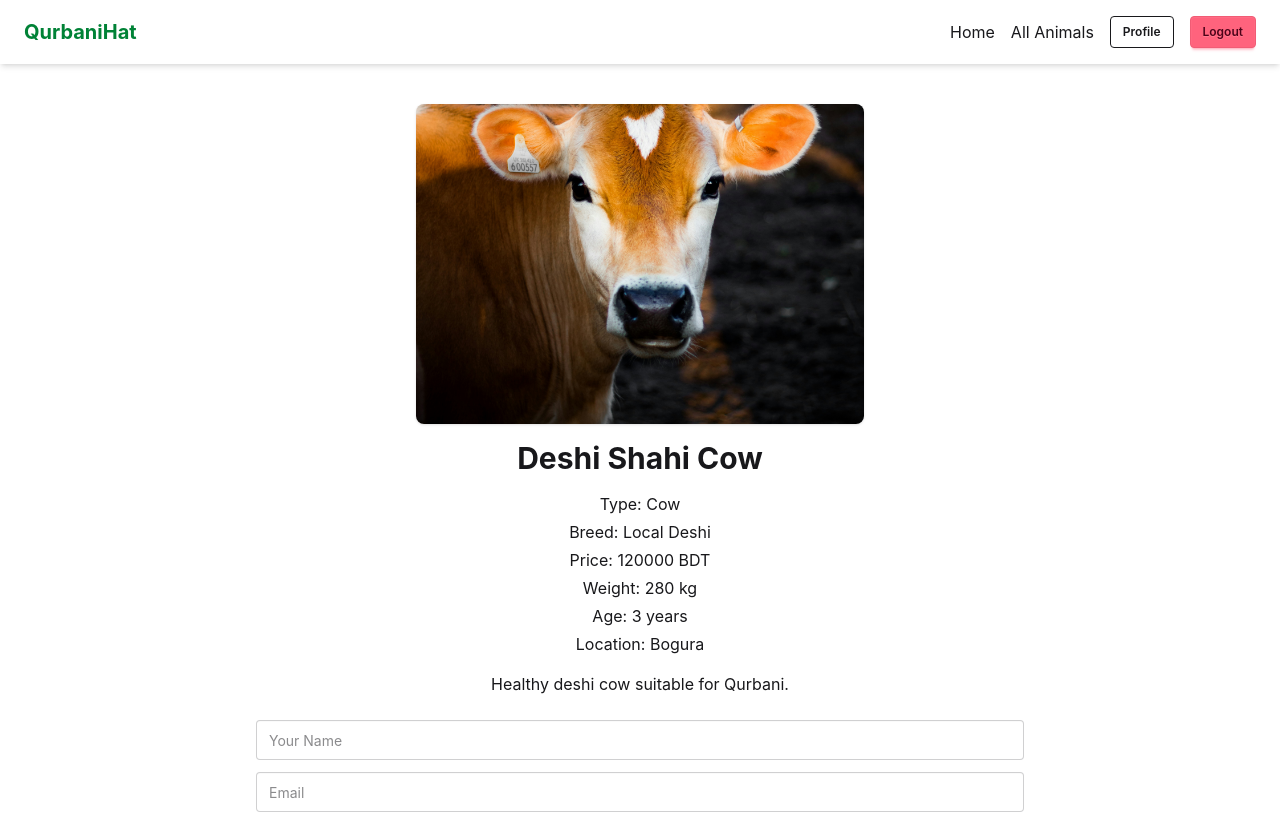
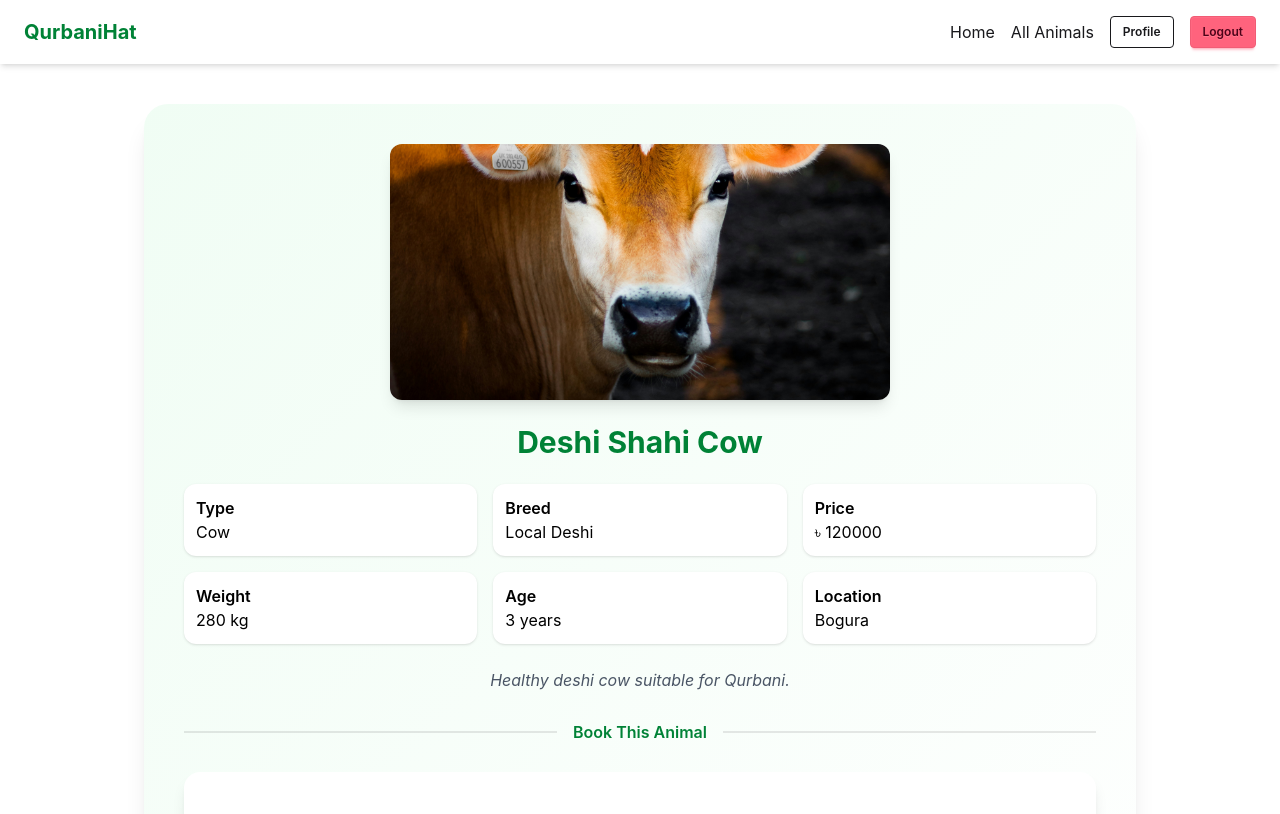
Before and after one commit to Rukshanaafrin/qurbani-hat, a Next.js app: page /details/1 in a window 1280 px wide. Shown: the top 814 px of the page. Built offline with nearby package versions, Linux system fonts and the light colour scheme; no server answers; sample sign-in values are in the browser's storage.

Commit message:
added to final code

```diff
--- a/package.json
+++ b/package.json
@@ -11,6 +11,7 @@
   "dependencies": {
     "animate.css": "^4.1.1",
     "firebase": "^12.12.1",
+    "lottie-react": "^2.4.1",
     "next": "16.2.4",
     "react": "19.2.4",
     "react-dom": "19.2.4",
--- a/src/app/animals/page.jsx
+++ b/src/app/animals/page.jsx
@@ -1,17 +1,44 @@
-import animals from "@/data/animals.json";
+"use client";
+
+import animalsData from "@/data/animals.json";
+import { useState } from "react";
 import AnimalCard from "@/components/AnimalCard";
 
 export default function AnimalsPage() {
-  const sortedAnimals = [...animals].sort((a, b) => a.price - b.price);
+  const [animals, setAnimals] = useState(animalsData);
+
+  // 🔽 Low → High
+  const sortLowToHigh = () => {
+    const sorted = [...animals].sort((a, b) => a.price - b.price);
+    setAnimals(sorted);
+  };
+
+  // 🔼 High → Low
+  const sortHighToLow = () => {
+    const sorted = [...animals].sort((a, b) => b.price - a.price);
+    setAnimals(sorted);
+  };
 
   return (
-    <div className="mt-10">
+    <div className="mt-10 px-4">
       <h1 className="text-3xl font-bold text-center mb-6">
         All Animals
       </h1>
 
+      {/* 🔥 SORT BUTTON */}
+      <div className="flex justify-center gap-4 mb-6">
+        <button onClick={sortLowToHigh} className="btn btn-outline btn-sm">
+          Price: Low → High
+        </button>
+
+        <button onClick={sortHighToLow} className="btn btn-outline btn-sm">
+          Price: High → Low
+        </button>
+      </div>
+
+      {/* Animal Cards */}
       <div className="grid md:grid-cols-4 gap-6">
-        {sortedAnimals.map((animal) => (
+        {animals.map((animal) => (
           <AnimalCard key={animal.id} animal={animal} />
         ))}
       </div>
--- a/src/app/details/[id]/page.jsx
+++ b/src/app/details/[id]/page.jsx
@@ -1,6 +1,6 @@
 import animals from "@/data/animals.json";
 import BookingForm from "@/components/BookingForm";
-import PrivateRoute from "@/components/PrivateRoute"; // 👈 add
+import PrivateRoute from "@/components/PrivateRoute";
 
 export default async function DetailsPage({ params }) {
   const { id } = await params;
@@ -12,31 +12,77 @@ export default async function DetailsPage({ params }) {
   }
 
   return (
-    <PrivateRoute> {/* 👈 add */}
-      <div className="max-w-3xl mx-auto mt-10 text-center">
+    <PrivateRoute>
+      <div className="max-w-5xl mx-auto mt-10 px-4">
+
+        {/* Main Card */}
+        <div className="bg-gradient-to-br from-green-50 to-white shadow-xl rounded-3xl p-6 md:p-10">
+
+          {/* Image */}
+          <div className="flex justify-center">
             <img
               src={animal.image}
-          className="w-full max-w-md h-80 object-cover mx-auto rounded-lg shadow"
+              className="w-full md:w-[500px] h-64 object-cover rounded-xl shadow-lg hover:scale-105 transition duration-300"
             />
+          </div>
 
-        <h1 className="text-3xl font-bold mt-4 text-center">
+          {/* Title */}
+          <h1 className="text-3xl font-bold text-center mt-6 text-green-700">
             {animal.name}
           </h1>
 
-        <div className="text-center mt-4 space-y-1">
-          <p>Type: {animal.type}</p>
-          <p>Breed: {animal.breed}</p>
-          <p>Price: {animal.price} BDT</p>
-          <p>Weight: {animal.weight} kg</p>
-          <p>Age: {animal.age} years</p>
-          <p>Location: {animal.location}</p>
+          {/* Info Grid */}
+          <div className="grid md:grid-cols-3 gap-4 mt-6 text-black">
+
+            <div className="bg-white shadow rounded-xl p-3">
+              <p className="font-semibold">Type</p>
+              <p>{animal.type}</p>
             </div>
 
-        <p className="mt-4 text-center">{animal.description}</p>
+            <div className="bg-white shadow rounded-xl p-3">
+              <p className="font-semibold">Breed</p>
+              <p>{animal.breed}</p>
+            </div>
 
-        {/* 🔥 Booking Form */}
+            <div className="bg-white shadow rounded-xl p-3">
+              <p className="font-semibold">Price</p>
+              <p>৳ {animal.price}</p>
+            </div>
+
+            <div className="bg-white shadow rounded-xl p-3">
+              <p className="font-semibold">Weight</p>
+              <p>{animal.weight} kg</p>
+            </div>
+
+            <div className="bg-white shadow rounded-xl p-3">
+              <p className="font-semibold">Age</p>
+              <p>{animal.age} years</p>
+            </div>
+
+            <div className="bg-white shadow rounded-xl p-3">
+              <p className="font-semibold">Location</p>
+              <p>{animal.location}</p>
+            </div>
+
+          </div>
+
+          {/* Description */}
+          <p className="text-center text-gray-600 mt-6 italic max-w-2xl mx-auto">
+            {animal.description}
+          </p>
+
+          {/* Divider */}
+          <div className="divider my-8 text-green-700 font-semibold">
+            Book This Animal
+          </div>
+
+          {/* Booking Form Card */}
+          <div className="bg-white shadow-lg rounded-2xl p-5">
             <BookingForm />
           </div>
-    </PrivateRoute> // 👈 add
+
+        </div>
+      </div>
+    </PrivateRoute>
   );
 }
--- a/src/app/page.jsx
+++ b/src/app/page.jsx
@@ -1,4 +1,4 @@
-import "animate.css";
+import "animate.css/animate.min.css";
 import animals from "@/data/animals.json";
 import AnimalCard from "@/components/AnimalCard";
 
--- a/src/components/AnimalCard.jsx
+++ b/src/components/AnimalCard.jsx
@@ -2,23 +2,52 @@ import Link from "next/link";
 
 export default function AnimalCard({ animal }) {
   return (
-    <div className="card bg-gray-100 shadow">
+    <div className="card bg-base-100 shadow-md hover:shadow-2xl hover:scale-[1.02] transition duration-300 relative">
+
+      {/* Badge */}
+      <span className="badge bg-black text-white absolute top-2 left-2">
+        {animal.type}
+      </span>
+
       <figure>
         <img
           src={animal.image}
           alt={animal.name}
-          className="h-40 w-full object-cover"
+          className="h-44 w-full object-cover"
         />
       </figure>
 
-      <div className="card-body">
-        <h2 className="card-title">{animal.name}</h2>
-        <p>Price: {animal.price} BDT</p>
-        <p>Location: {animal.location}</p>
+      <div className="card-body text-center">
 
-        <div className="card-actions justify-end">
+        {/* Name */}
+        <h2 className="card-title justify-center text-black">
+          {animal.name}
+        </h2>
+
+        {/* Breed */}
+        <p className="text-black text-sm">
+          {animal.breed}
+        </p>
+
+        {/* Price */}
+        <p className="font-semibold text-lg text-black">
+        Price: {animal.price}
+        </p>
+
+        {/* Location */}
+        <p className="text-black text-sm">
+        Location: {animal.location}
+        </p>
+
+        {/* Description */}
+        <p className="text-gray-600 text-xs mt-2 line-clamp-2">
+          {animal.description}
+        </p>
+
+        {/* Button */}
+        <div className="card-actions justify-center mt-3">
           <Link href={`/details/${animal.id}`}>
-            <button className="btn btn-primary btn-sm">
+            <button className="btn btn-sm bg-green-600 text-white hover:bg-green-700 border-none">
               Details
             </button>
           </Link>
--- a/src/data/animals.json
+++ b/src/data/animals.json
@@ -92,7 +92,7 @@
   },
   {
     "id": 8,
-    "name": "Hybrid Cow",
+    "name": "Hybrid Goat",
     "type": "Cow",
     "breed": "Hybrid",
     "price": 140000,
```
Also changed, not shown: 2 other files (tests, documents, lock files or other folders). Lines whose indentation alone changed are shown as unchanged.
